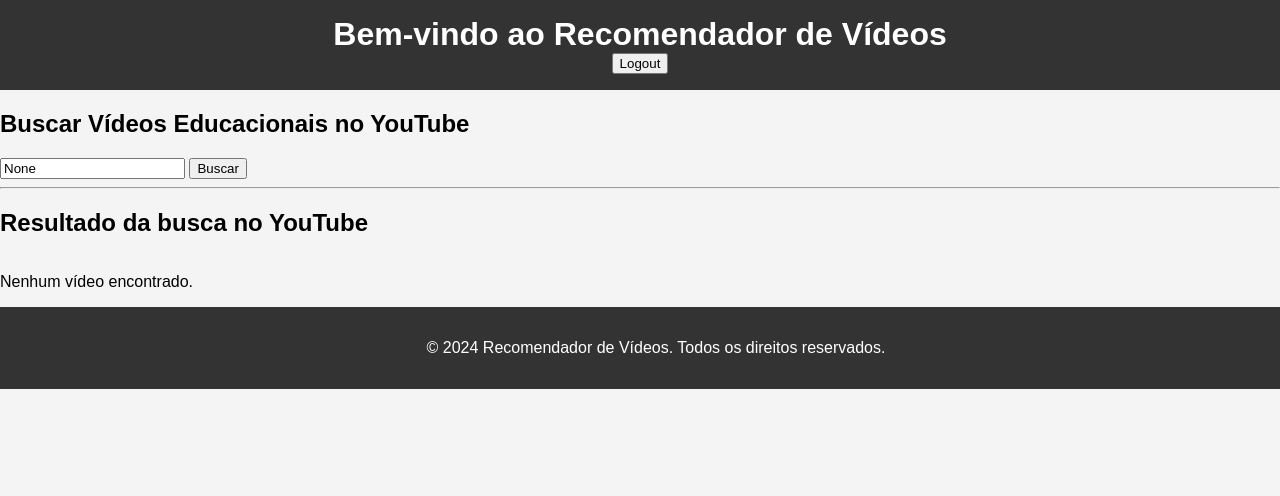
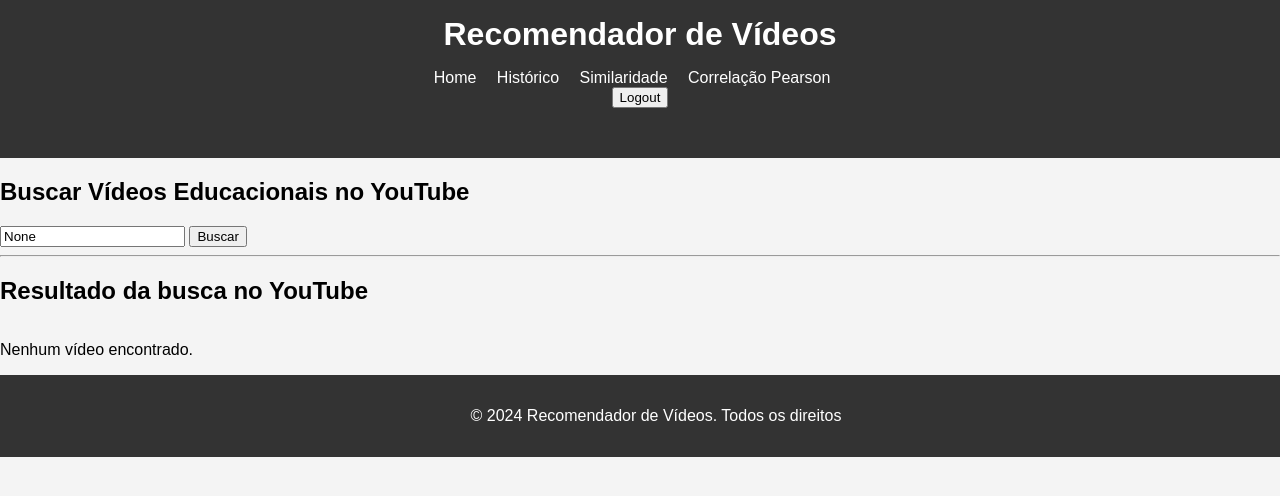
Before and after one commit to GetJose/SR_YT_collab, a Django app: page /youtube/buscar/ in a window 1280 px wide. Shown: the top 496 px of the page. Run offline with Django 5.2, Linux system fonts and the light colour scheme; the visitor is signed in with stand-in values (Sample User, id 1).

Commit message:
adding the navbar in base template

```diff
--- a/recomendador_videos/templates/base.html
+++ b/recomendador_videos/templates/base.html
@@ -9,11 +9,24 @@
 </head>
 <body>
     <header>
-        <h1>Bem-vindo ao Recomendador de Vídeos</h1>
-        <form method="POST" action="{% url 'logout' %}">
-            {% csrf_token %}
-            <button type="submit">Logout</button>
-        </form>
+        <h1> Recomendador de Vídeos</h1>
+        <nav>
+            <ul>
+                <li><a href="{% url 'home' %}">Home</a></li>
+                <li><a href="{% url 'video_history' %}">Histórico</a></li>
+
+                {% if user.is_superuser %}
+                    <li><a href="{% url 'similaridade' %}">Similaridade</a></li>
+                    <li><a href="{% url 'correlacao' %}">Correlação Pearson</a></li>
+                {% endif %}
+                <li>
+                    <form method="POST" action="{% url 'logout' %}">
+                        {% csrf_token %}
+                        <button type="submit">Logout</button>
+                    </form>
+                </li>
+            </ul>
+        </nav>
     </header>
 
     <main>
@@ -21,11 +34,4 @@
     </main>
 
     <footer>
-        <p>&copy; 2024 Recomendador de Vídeos. Todos os direitos reservados.</p>
-    </footer>
-
-    <script src="https://code.jquery.com/jquery-3.6.0.min.js"></script>
-    <script src="{% static 'js/main.js' %}"></script>
-    {% block scripts %}{% endblock %}
-</body>
-</html>
+        <p>&copy; 2024 Recomendador de Vídeos. Todos os direitos
```
